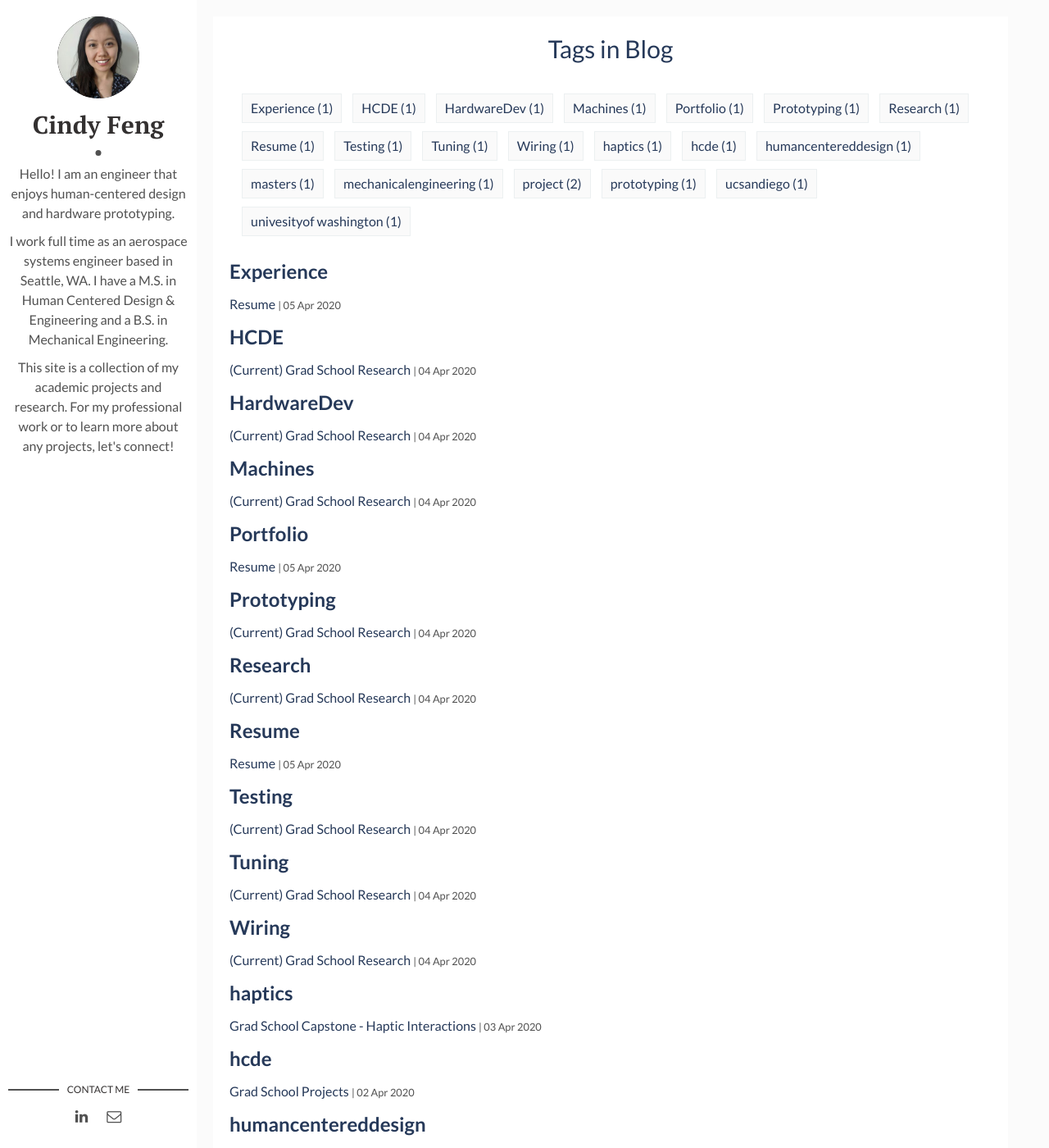
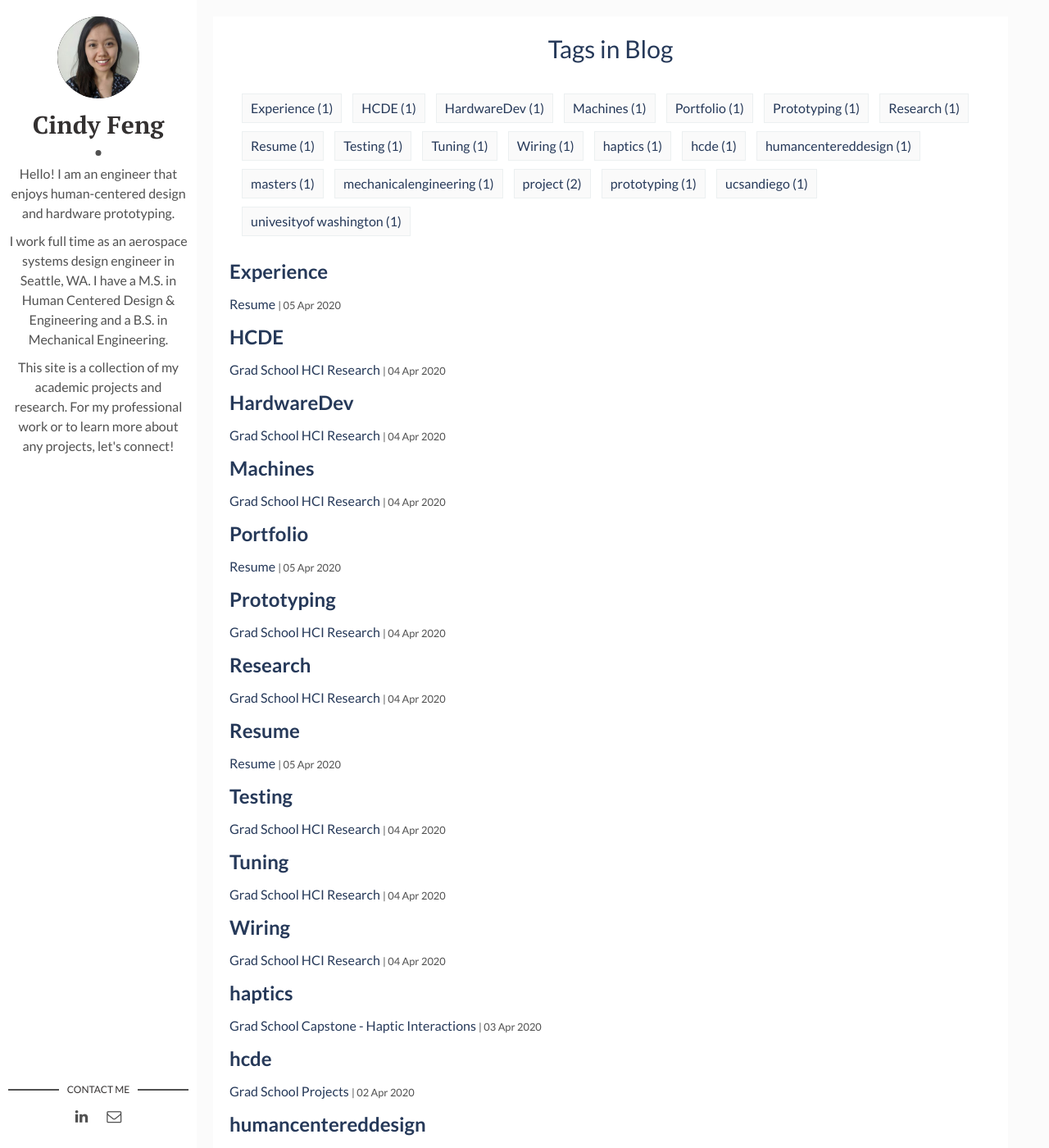
Before and after one commit to cindygfeng/cindygfeng.github.io, a Jekyll site: the page built from tags.html, in a window 1280 px wide and 1400 px high. Shown: the whole window at 82% size. Built offline with Jekyll 4.4.1, drawn with Linux system fonts in a browser that asks for light colours.

Commit message:
update 5-12-2021

```diff
--- a/_config.yml
+++ b/_config.yml
@@ -9,7 +9,7 @@ site-twitter: #if your site has a twitter account, enter it here
 # Author Settings
 author: Cindy Feng # add your name
 author-img: cindy-feng-resized.jpg # add your photo
-about-author: Hello! I am an engineer that enjoys human-centered design and hardware prototyping.<p>I work full time as an aerospace systems engineer based in Seattle, WA.  I have a M.S. in Human Centered Design & Engineering and a B.S. in Mechanical Engineering.<p>This site is a collection of my academic projects and research.  For my professional work or to learn more about any projects, let's connect!
+about-author: Hello! I am an engineer that enjoys human-centered design and hardware prototyping.<p>I work full time as an aerospace systems design engineer in Seattle, WA. I have a M.S. in Human Centered Design & Engineering and a B.S. in Mechanical Engineering.<p>This site is a collection of my academic projects and research.  For my professional work or to learn more about any projects, let's connect!
 social-twitter: # add your Twitter handle
 social-facebook: # add your Facebook handle
 social-github: artemsheludko # add your Github handle
--- a/_posts/2020-04-04-machine-agency.markdown
+++ b/_posts/2020-04-04-machine-agency.markdown
@@ -1,6 +1,6 @@
 ---
 layout: post
-title: (Current) Grad School Research
+title: Grad School HCI Research
 # date:
 description: Research I've worked on as an HCDE grad student in the Machine Agency lab at the University of Washington. # Add post description (optional)
 img: jubilee/header.jpg # Add image post (optional)
```
Also changed, not shown: other parts of _posts/2020-04-04-machine-agency.markdown (+1 -1 lines).
